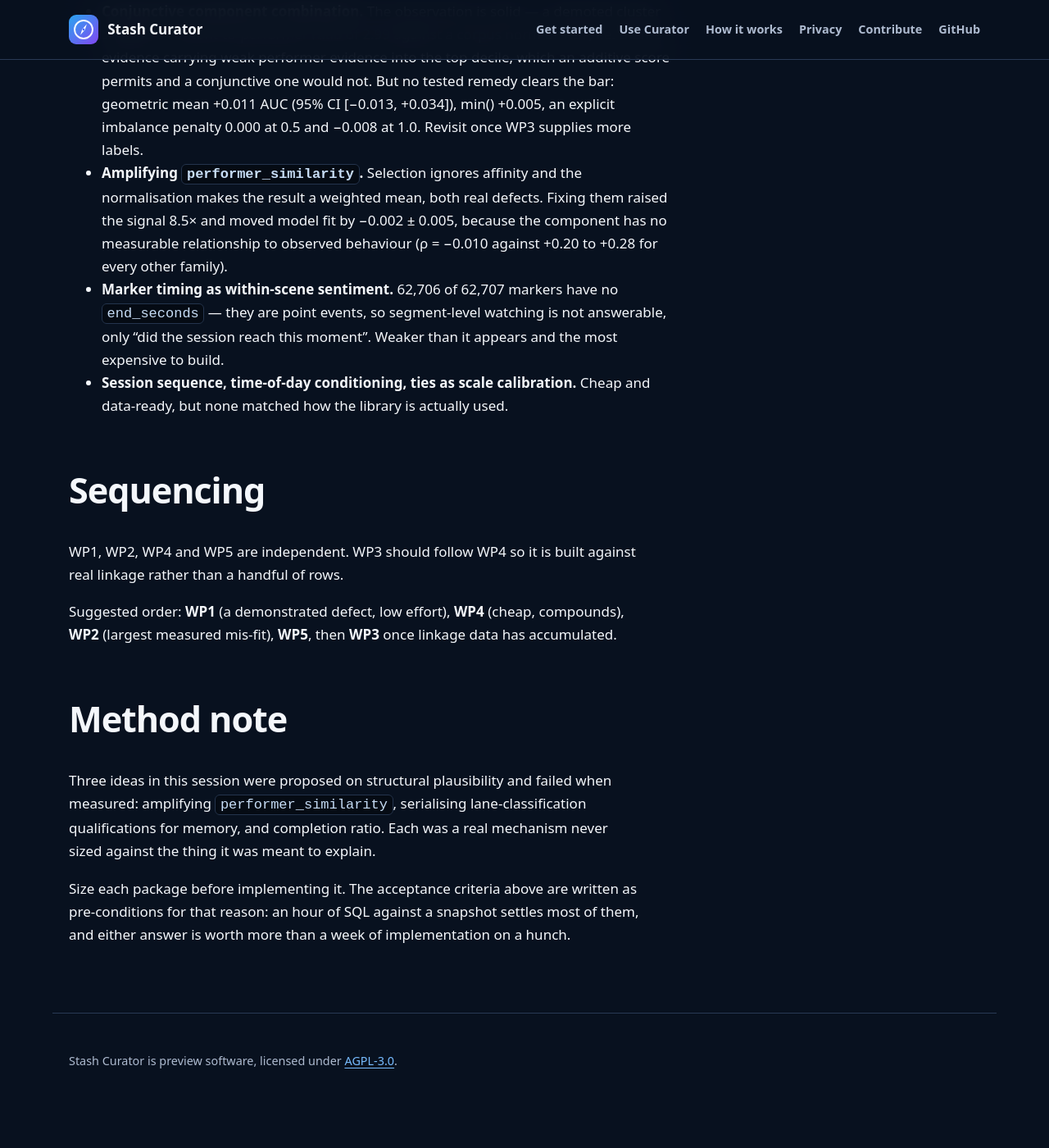
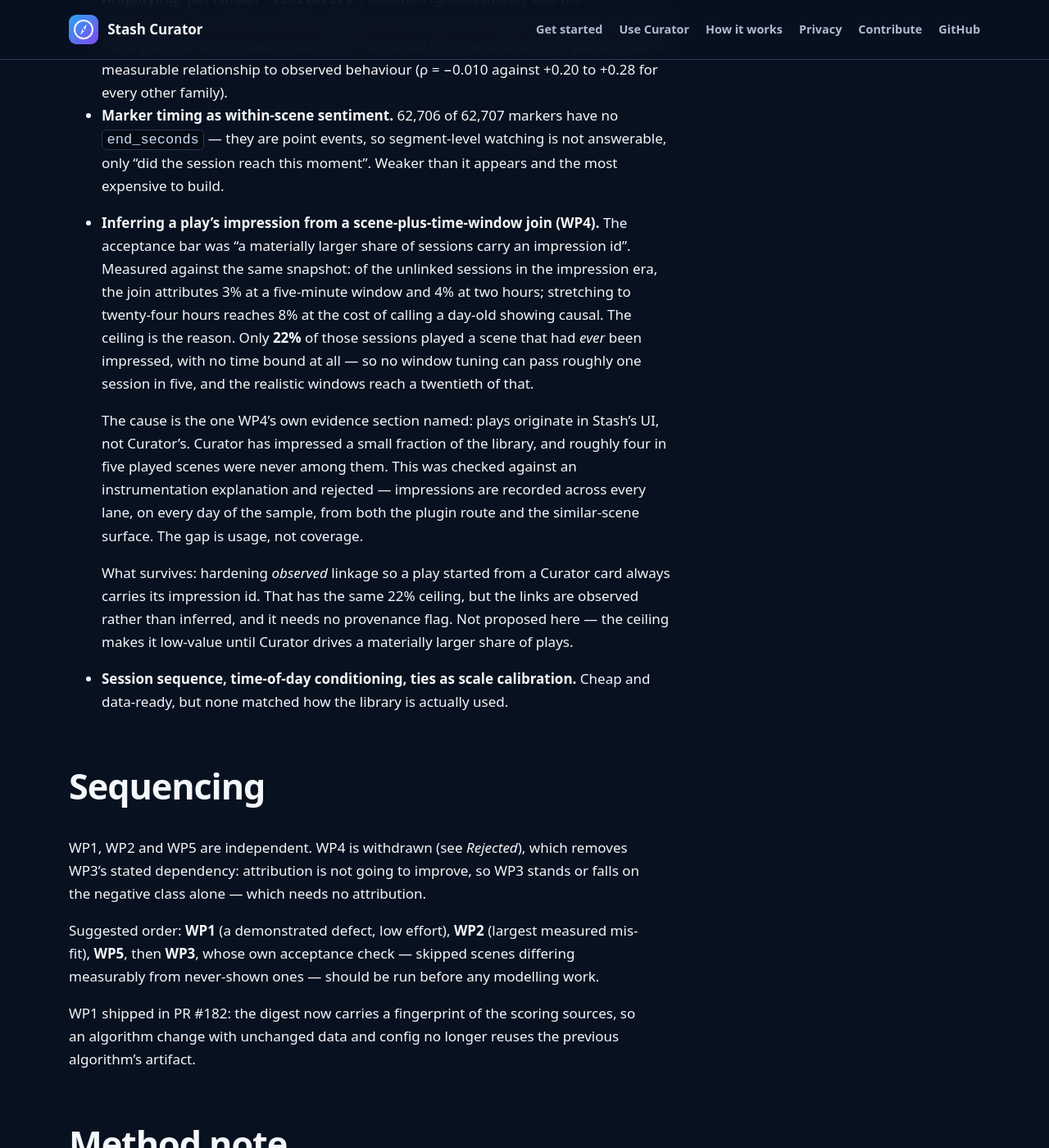
Before and after one commit to mrx-31415/stash-curator, a Jekyll site: the page built from docs/workpackage-signal-improvements.md, in a window 1280 px wide and 1400 px high, scrolled down 6974 px. Shown: the whole window at 82% size. Built offline with Jekyll 4.4.1, drawn with Linux system fonts in a browser that asks for light colours; our own code applies the rules of GitHub Pages for plain Markdown files; before the commit the page ends 8326 px from its top, so only the background shows below that; some of the changed text lies outside the part shown.

Commit message:
docs: withdraw WP4 on measurement, mark WP1 shipped
WP4 proposed inferring a play's impression from a scene-plus-time-window join.
Measured against the same snapshot the rest of the document uses, it attributes
3% of unlinked sessions at a five-minute window and 4% at two hours, against an
acceptance bar of "a materially larger share". The ceiling explains why: only
22% of those sessions played a scene that had ever been impressed, with no time
bound at all, because plays originate in Stash's UI rather than Curator's. An
instrumentation explanation was checked and rejected -- impressions are recorded
across every lane, on every day of the sample.

Withdrawing it removes WP3's stated dependency, so WP3 now stands on the
negative class alone, which needs no attribution.

The evidence that sank WP4 was already in this document: WP3's first limitation
records that only 18 sessions fall within an hour of a showing, and nobody
checked that against WP4's own acceptance bar before ranking it second. The
method note now says so, since that is the failure the note exists to prevent.

Also marks WP1 shipped and records which of its two routes was taken.

Co-Authored-By: Claude Opus 5 <noreply@anthropic.com>

```diff
--- a/docs/workpackage-signal-improvements.md
+++ b/docs/workpackage-signal-improvements.md
@@ -1,7 +1,8 @@
 # Workpackage: Signal improvements (labels, calibration, and cache identity)
 
-Status: proposed. Five independent packages arising from a measurement session
-against a real-library sidecar. Ordered by evidence strength, not by appeal.
+Status: WP1 shipped, WP4 withdrawn on measurement, three proposed. Arising from
+a measurement session against a real-library sidecar. Ordered by evidence
+strength, not by appeal.
 
 Measured figures below are from one private instance; shares and ratios carry,
 absolute counts do not. Every claim here was measured against a read-only
@@ -52,6 +53,13 @@ feedback, features or config, and asserts the resulting `model_id` differs.
 
 **Effort.** Low. **Depends on.** Nothing. **Confidence.** Certain — this is a
 demonstrated defect, not a hypothesis.
+
+**Shipped** in PR #182, by the second route rather than the first: a manifest
+of the scoring sources is hashed into a shared constant that both the Go
+builder and the Python oracle feed into the digest, so the identity is derived
+rather than remembered. `algorithm_version` had been bumped once in the
+repository's history against dozens of scoring commits, which settled the
+choice between enforcing the bump and deriving the fingerprint.
 
 ---
 
@@ -153,37 +161,18 @@ skip at rank 40 against one at rank 1.
 **Acceptance.** Skipped scenes differ measurably from never-shown ones before
 any modelling work begins. If they do not, stop.
 
-**Effort.** Medium. **Depends on.** Nothing strictly; better after WP4 so
-attribution improves. **Confidence.** Medium — the class exists, its
-informativeness is unverified.
+**Effort.** Medium. **Depends on.** Nothing. The original "better after WP4"
+no longer applies: WP4 is withdrawn, so attribution will not improve and the
+negative class — which needs none — is the whole of the package.
+**Confidence.** Medium — the class exists, its informativeness is unverified.
 
 ---
 
 ## WP4 — Record which impression a play came from
 
-**Problem.** Session-to-impression linkage is effectively absent, which is what
-weakens WP3's position-bias handling and blocks any future
-recommendation-quality measurement (click-through, regret, counterfactual
-evaluation all need it).
-
-**Evidence.** `contracts.py` already *requires* an impression id for
-Curator-originated sessions, so the gap is not a validation bug — it is that
-plays originate in Stash's own UI. Direct-player sessions average 10 seconds,
-consistent with Curator observing starts rather than whole plays.
-
-**Change.** Attribute a play to a recent impression of the same scene when no
-direct link exists — a bounded scene-plus-time-window join recorded at write
-time, with provenance marking it inferred rather than observed. Cheap, and it
-compounds: every later evaluation idea needs this join to exist.
-
-**Files.** `curator/interactions.py`, `curator/events/repository.py`,
-`core/writes.go`.
-
-**Acceptance.** A materially larger share of sessions carry an impression id,
-with inferred links distinguishable from observed ones.
-
-**Effort.** Low. **Depends on.** Nothing. **Confidence.** High that it is
-cheap; medium that it materially improves WP3.
+**Withdrawn on measurement.** The proposed scene-plus-time-window join cannot
+clear its own acceptance bar; see *Rejected, with reasons*. The problem it
+described is real, but inference is not the remedy.
 
 ---
 
@@ -239,24 +228,59 @@ Recorded so they are not re-derived from the same data.
   `end_seconds` — they are point events, so segment-level watching is not
   answerable, only "did the session reach this moment". Weaker than it appears
   and the most expensive to build.
+- **Inferring a play's impression from a scene-plus-time-window join (WP4).**
+  The acceptance bar was "a materially larger share of sessions carry an
+  impression id". Measured against the same snapshot: of the unlinked sessions
+  in the impression era, the join attributes 3% at a five-minute window and 4%
+  at two hours; stretching to twenty-four hours reaches 8% at the cost of
+  calling a day-old showing causal. The ceiling is the reason. Only **22%** of
+  those sessions played a scene that had *ever* been impressed, with no time
+  bound at all — so no window tuning can pass roughly one session in five, and
+  the realistic windows reach a twentieth of that.
+
+  The cause is the one WP4's own evidence section named: plays originate in
+  Stash's UI, not Curator's. Curator has impressed a small fraction of the
+  library, and roughly four in five played scenes were never among them. This
+  was checked against an instrumentation explanation and rejected — impressions
+  are recorded across every lane, on every day of the sample, from both the
+  plugin route and the similar-scene surface. The gap is usage, not coverage.
+
+  What survives: hardening *observed* linkage so a play started from a Curator
+  card always carries its impression id. That has the same 22% ceiling, but the
+  links are observed rather than inferred, and it needs no provenance flag.
+  Not proposed here — the ceiling makes it low-value until Curator drives a
+  materially larger share of plays.
 - **Session sequence, time-of-day conditioning, ties as scale calibration.**
   Cheap and data-ready, but none matched how the library is actually used.
 
 ## Sequencing
 
-WP1, WP2, WP4 and WP5 are independent. WP3 should follow WP4 so it is built
-against real linkage rather than a handful of rows.
+WP1, WP2 and WP5 are independent. WP4 is withdrawn (see *Rejected*), which
+removes WP3's stated dependency: attribution is not going to improve, so WP3
+stands or falls on the negative class alone — which needs no attribution.
 
-Suggested order: **WP1** (a demonstrated defect, low effort), **WP4** (cheap,
-compounds), **WP2** (largest measured mis-fit), **WP5**, then **WP3** once
-linkage data has accumulated.
+Suggested order: **WP1** (a demonstrated defect, low effort), **WP2** (largest
+measured mis-fit), **WP5**, then **WP3**, whose own acceptance check —
+skipped scenes differing measurably from never-shown ones — should be run
+before any modelling work.
+
+WP1 shipped in PR #182: the digest now carries a fingerprint of the scoring
+sources, so an algorithm change with unchanged data and config no longer
+reuses the previous algorithm's artifact.
 
 ## Method note
 
-Three ideas in this session were proposed on structural plausibility and failed
-when measured: amplifying `performer_similarity`, serialising lane-classification
-qualifications for memory, and completion ratio. Each was a real mechanism never
+Four ideas were proposed on structural plausibility and failed when measured:
+amplifying `performer_similarity`, serialising lane-classification
+qualifications for memory, completion ratio, and — added after this document
+was first written — WP4's impression inference. Each was a real mechanism never
 sized against the thing it was meant to explain.
+
+WP4 is the sharpest case, because the evidence that sank it was already in this
+document. WP3's first limitation records that only 18 sessions fall within an
+hour of a showing; nobody checked that number against WP4's acceptance bar
+before ranking it second. Writing an acceptance criterion is not the same as
+evaluating it.
 
 Size each package before implementing it. The acceptance criteria above are
 written as pre-conditions for that reason: an hour of SQL against a snapshot
```
